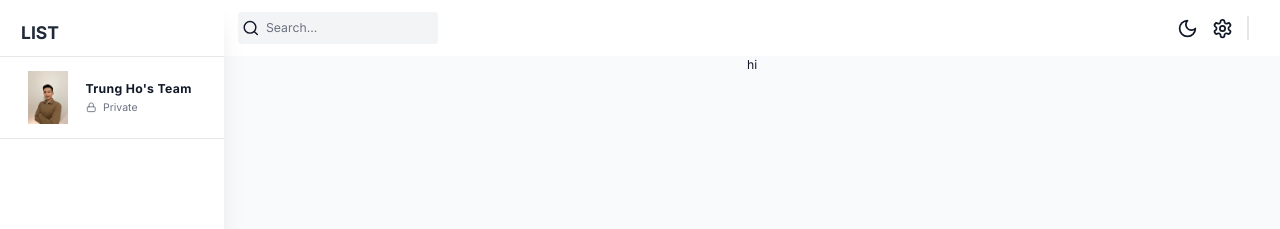
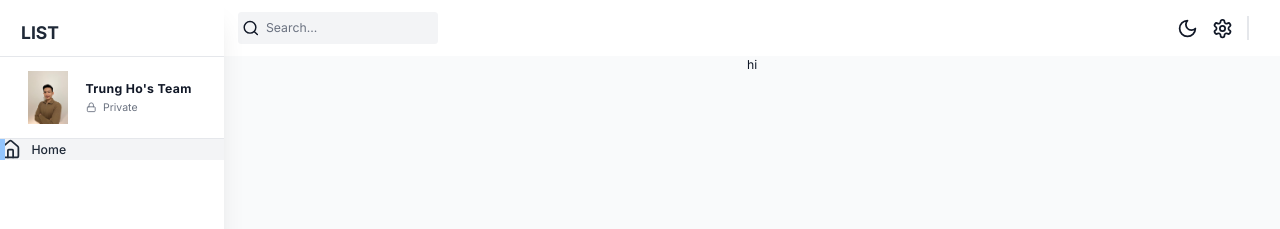
Before and after one commit to trungho1411/project-management-app, a Next.js app in the folder client/: page / in a window 1280 px wide. Shown: the top 229 px of the page. Built offline with nearby package versions, Linux system fonts and the light colour scheme; no server answers.

Commit message:
test success

```diff
--- a/client/src/app/(components)/Sidebar/index.tsx
+++ b/client/src/app/(components)/Sidebar/index.tsx
@@ -1,7 +1,7 @@
 'use client'
 
 import { useAppDispatch, useAppSelector } from '@/app/redux'
-import { Icon, LockIcon, LucideIcon } from 'lucide-react'
+import { Home, Icon, LockIcon, LucideIcon } from 'lucide-react'
 import Image from 'next/image'
 import Link from 'next/link'
 import { usePathname } from 'next/navigation'
@@ -41,6 +41,13 @@ const Sidebar = () => {
                 </div>
             </div>
             {/* {navbar link} */}
+            <nav className='z-10 w-full'>
+                <SidebarLink
+                icon = {Home}
+                label='Home'
+                href='/'
+                />
+            </nav>
         </div>
     </div>
   )
@@ -50,7 +57,7 @@ interface SidebarLinkProps {
     href: string;
     icon: LucideIcon;
     label: string;
-    isCollapsed: boolean;
+    // isCollapsed: boolean;
 }
 
 const SidebarLink = ({
```
